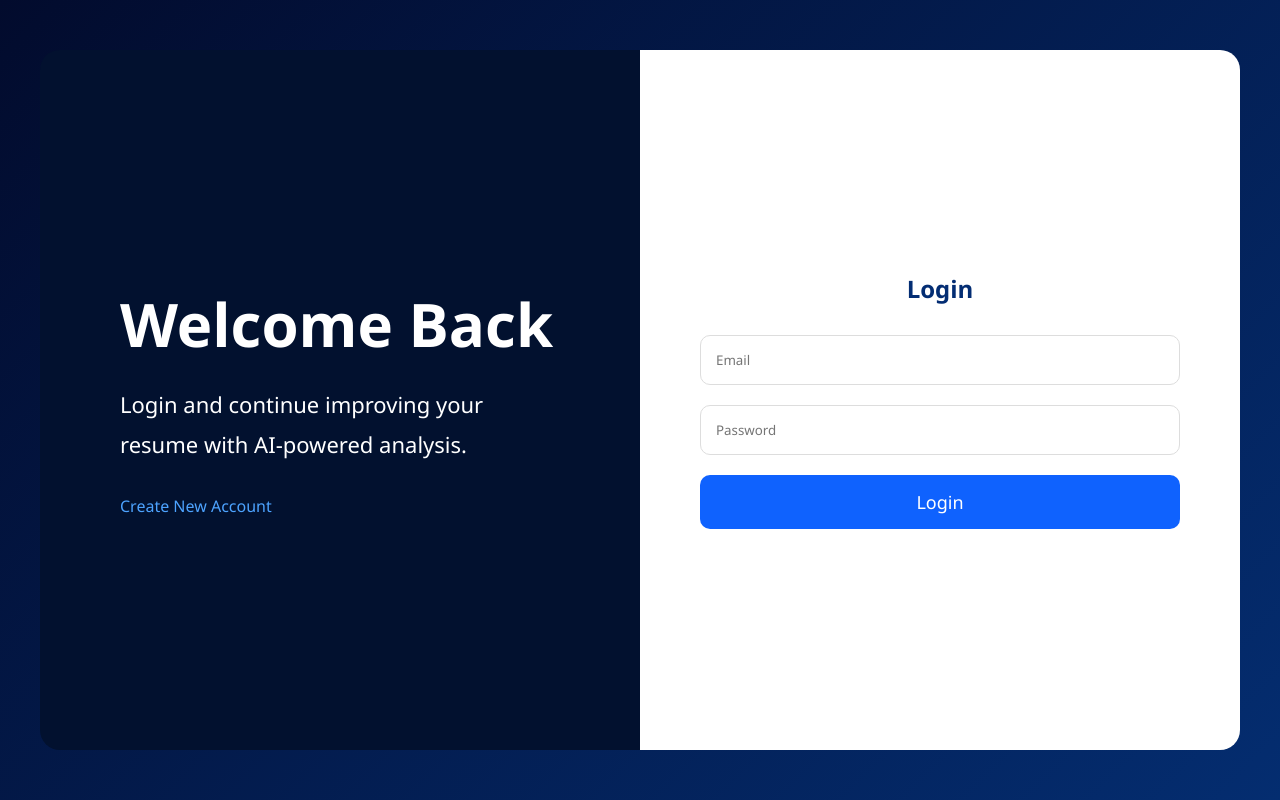
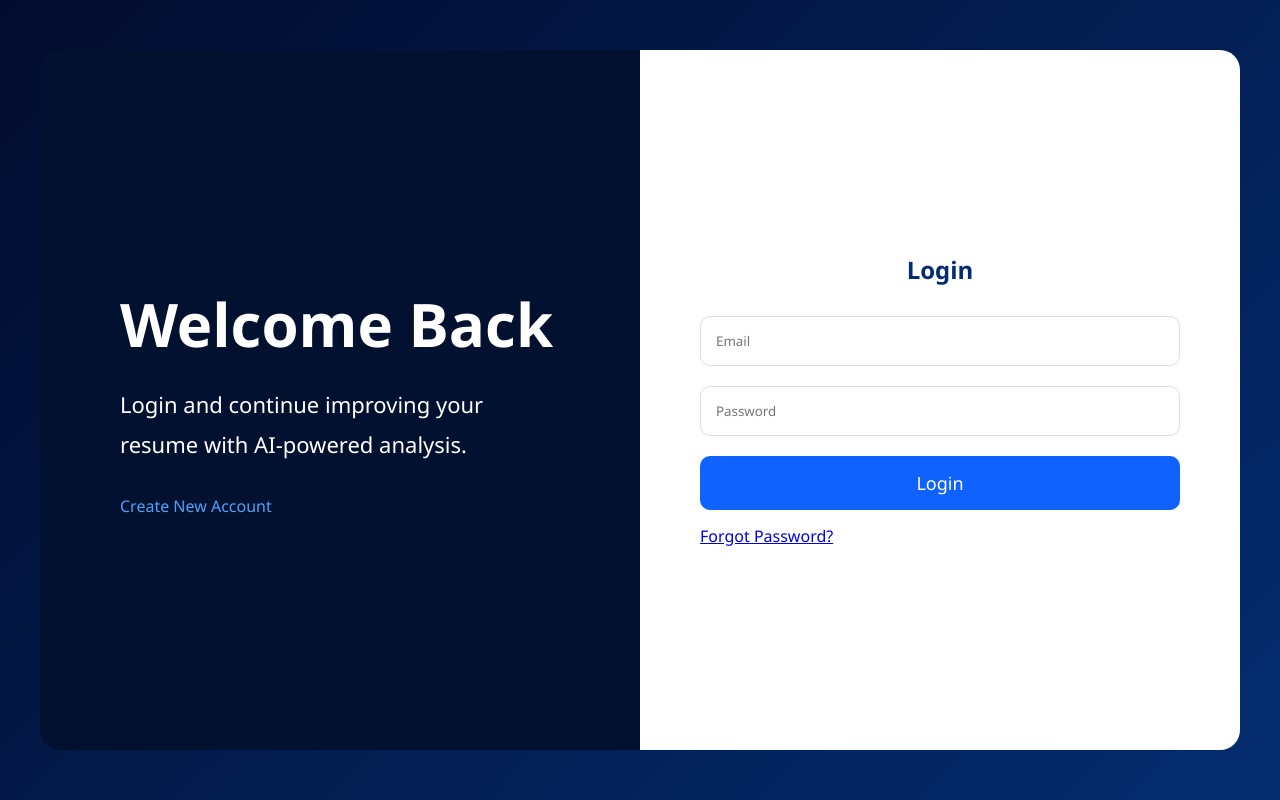
Before and after one commit to saipothineni3-rcb/ai-resume-analyzer, a Flask app: page /login in a window 1280 px wide. Run offline with Flask 3, Linux system fonts and the light colour scheme.

Commit message:
Added forgot password feature

```diff
--- a/app.py
+++ b/app.py
@@ -631,6 +631,37 @@ def certificate():
         pdf_file,
         as_attachment=True
     )
+@app.route('/forgot-password', methods=['GET', 'POST'])
+def forgot_password():
+
+    if request.method == 'POST':
+
+        email = request.form['email']
+        phone = request.form['phone']
+        new_password = request.form['new_password']
+
+        user = User.query.filter_by(
+            email=email
+        ).first()
+
+        if user and user.phone == phone:
+
+            user.password = generate_password_hash(
+                new_password
+            )
+
+            db.session.commit()
+
+            return redirect(url_for('login'))
+
+        return render_template(
+            'forgot_password.html',
+            error="Invalid Email or Phone Number"
+        )
+
+    return render_template(
+        'forgot_password.html'
+    )
 with app.app_context():
     db.create_all()
 
--- a/templates/login.html
+++ b/templates/login.html
@@ -50,6 +50,11 @@
     <button type="submit">
         Login
     </button>
+    <p style="margin-top:15px;">
+    <a href="/forgot-password">
+        Forgot Password?
+    </a>
+</p>
 
 </form>
 
```
Also changed, not shown: templates/forgot_password.html (added, +49 -0 lines).
